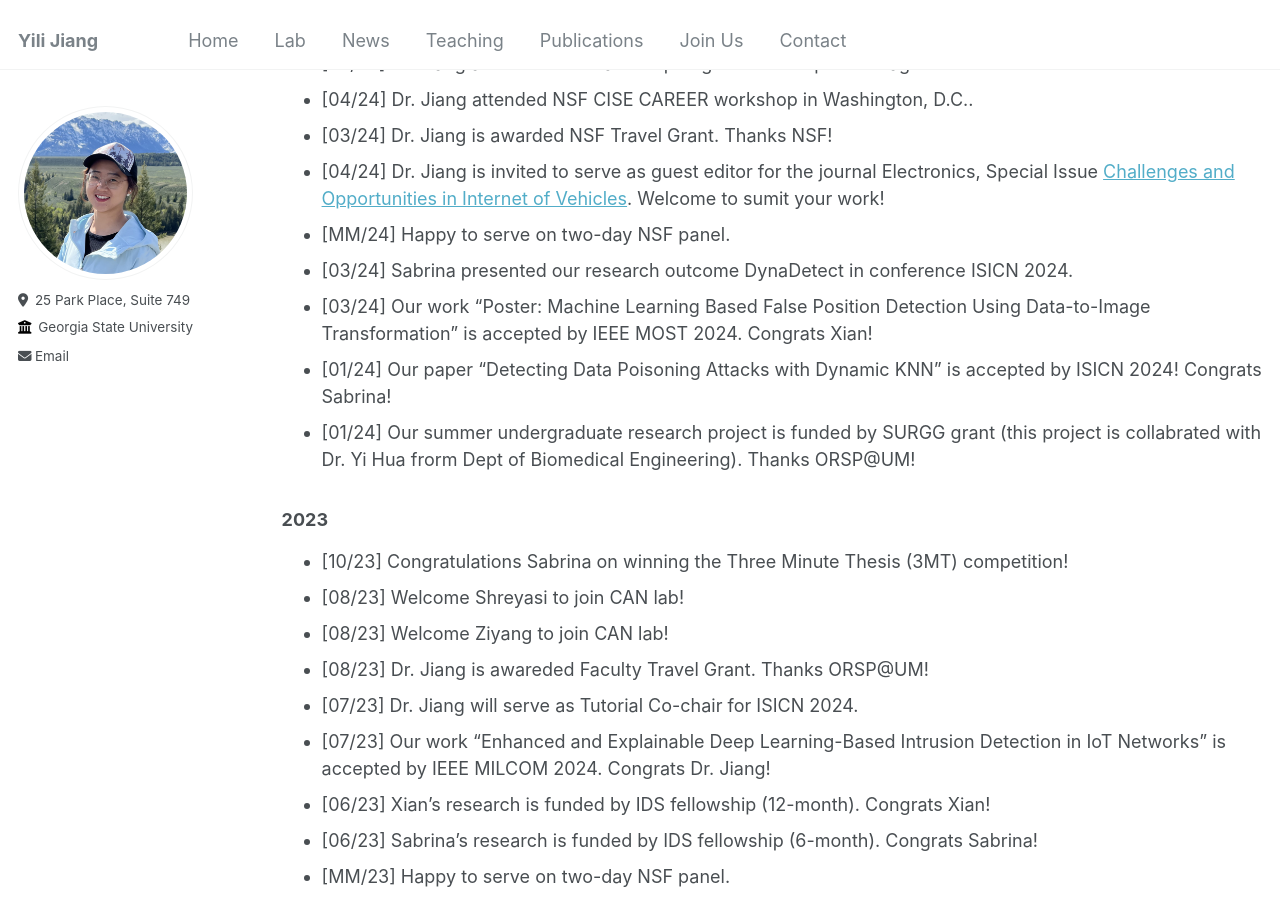
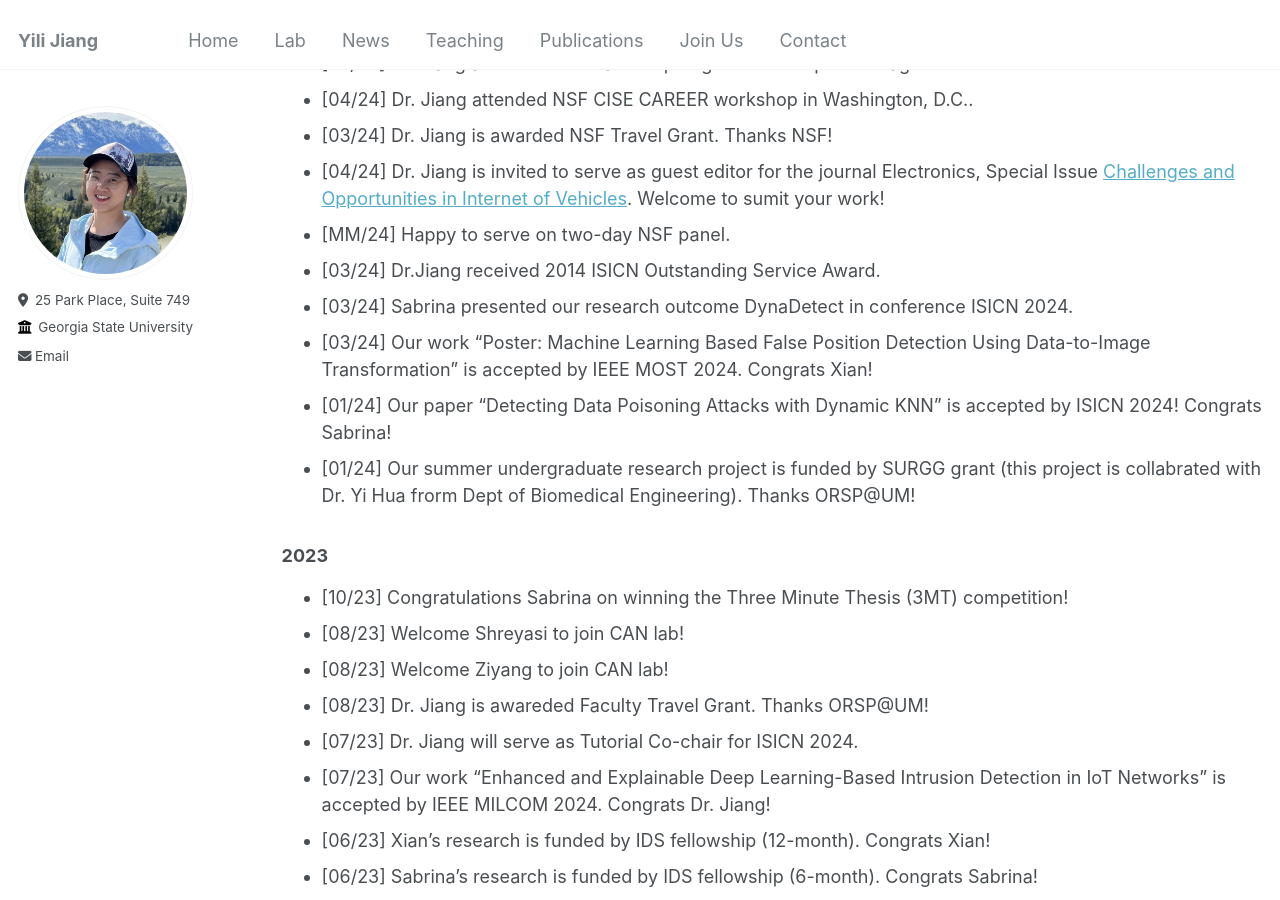
Before and after one commit to suhbrina-perry/suhbrina-perry.github.io, a Jekyll site: the page built from _pages/news.md, in a window 1280 px wide and 900 px high, scrolled down 565 px. Built offline with Jekyll 4.4.1, drawn with Linux system fonts in a browser that asks for light colours.

Commit message:
Update news.md

```diff
--- a/_pages/news.md
+++ b/_pages/news.md
@@ -26,6 +26,7 @@ author_profile: true
 - [03/24] Dr. Jiang is awarded NSF Travel Grant. Thanks NSF!
 - [04/24] Dr. Jiang is invited to serve as guest editor for the journal Electronics, Special Issue [Challenges and Opportunities in Internet of Vehicles](https://www.mdpi.com/journal/electronics/special_issues/5MJHAE8NUK). Welcome to sumit your work!
 - [MM/24] Happy to serve on two-day NSF panel.
+- [03/24] Dr.Jiang received 2014 ISICN Outstanding Service Award.
 - [03/24] Sabrina presented our research outcome DynaDetect in conference ISICN 2024.
 - [03/24] Our work "Poster: Machine Learning Based False Position Detection Using Data-to-Image Transformation" is accepted by IEEE MOST 2024. Congrats Xian!
 - [01/24] Our paper "Detecting Data Poisoning Attacks with Dynamic KNN" is accepted by ISICN 2024! Congrats Sabrina!
```
